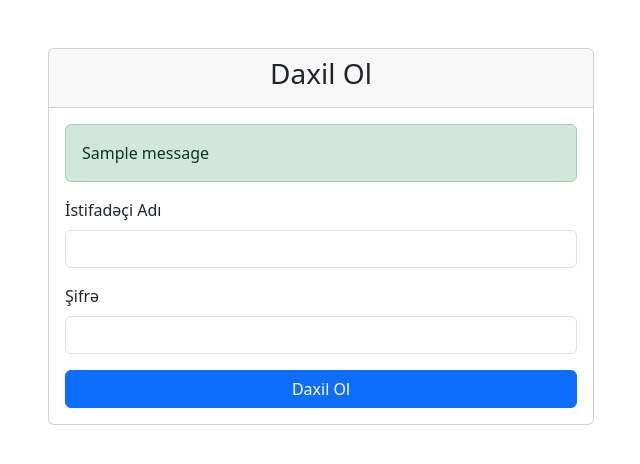
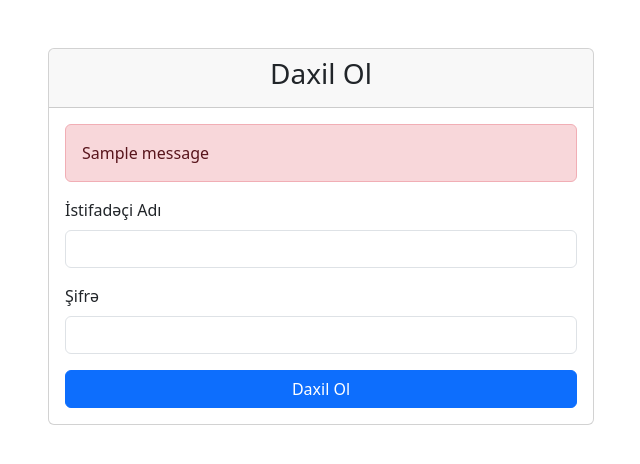
Before and after one commit to SamirAlizada/Recruitment, a Django app: page /login/ in a window 1280 px wide. Shown: the part 56-520 px from the top of the page, without its empty margins (319-959 px from the left). Run offline with Django 4.2, Linux system fonts and the light colour scheme; tables that the repository leaves empty hold one stand-in row (values such as "Sample post"); one stand-in notice (Sample message) is shown.

Commit message:
Refactor alert div to use fixed class and concise error message for login failure.

```diff
--- a/templates/registration/login.html
+++ b/templates/registration/login.html
@@ -12,7 +12,7 @@
                 <div class="card-body">
                     {% if messages %}
                         {% for message in messages %}
-                            <div class="alert alert-{{ message.tags }}">
+                            <div class="alert alert-danger" role="alert">
                                 {{ message }}
                             </div>
                         {% endfor %}
@@ -20,7 +20,7 @@
 
                     {% if form.errors %}
                         <div class="alert alert-danger">
-                            İstifadəçi adı və ya parol səhvdir. Yenidən cəhd edin.
+                            İstifadəçi adı və ya şifrə səhvdir!
                         </div>
                     {% endif %}
 
```
